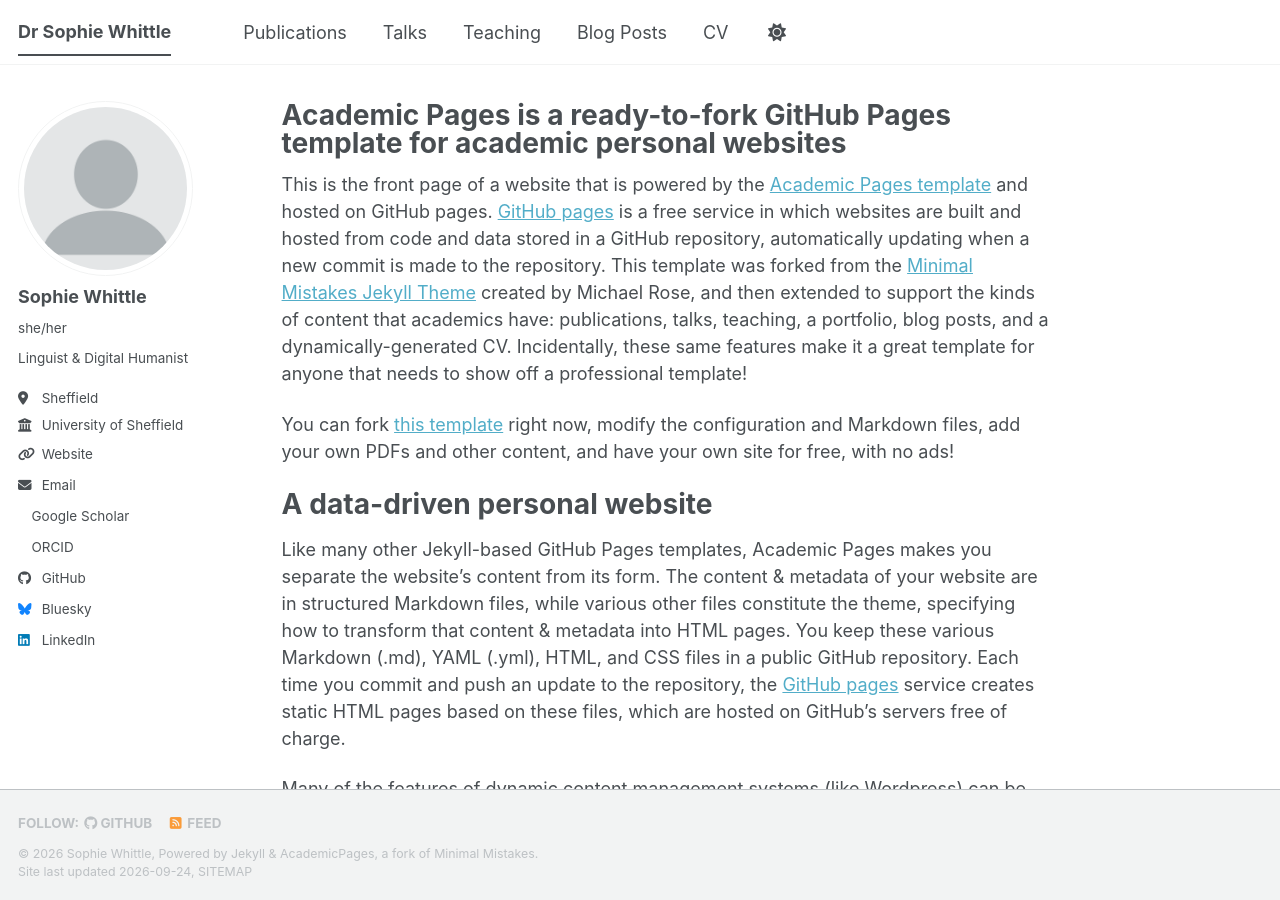
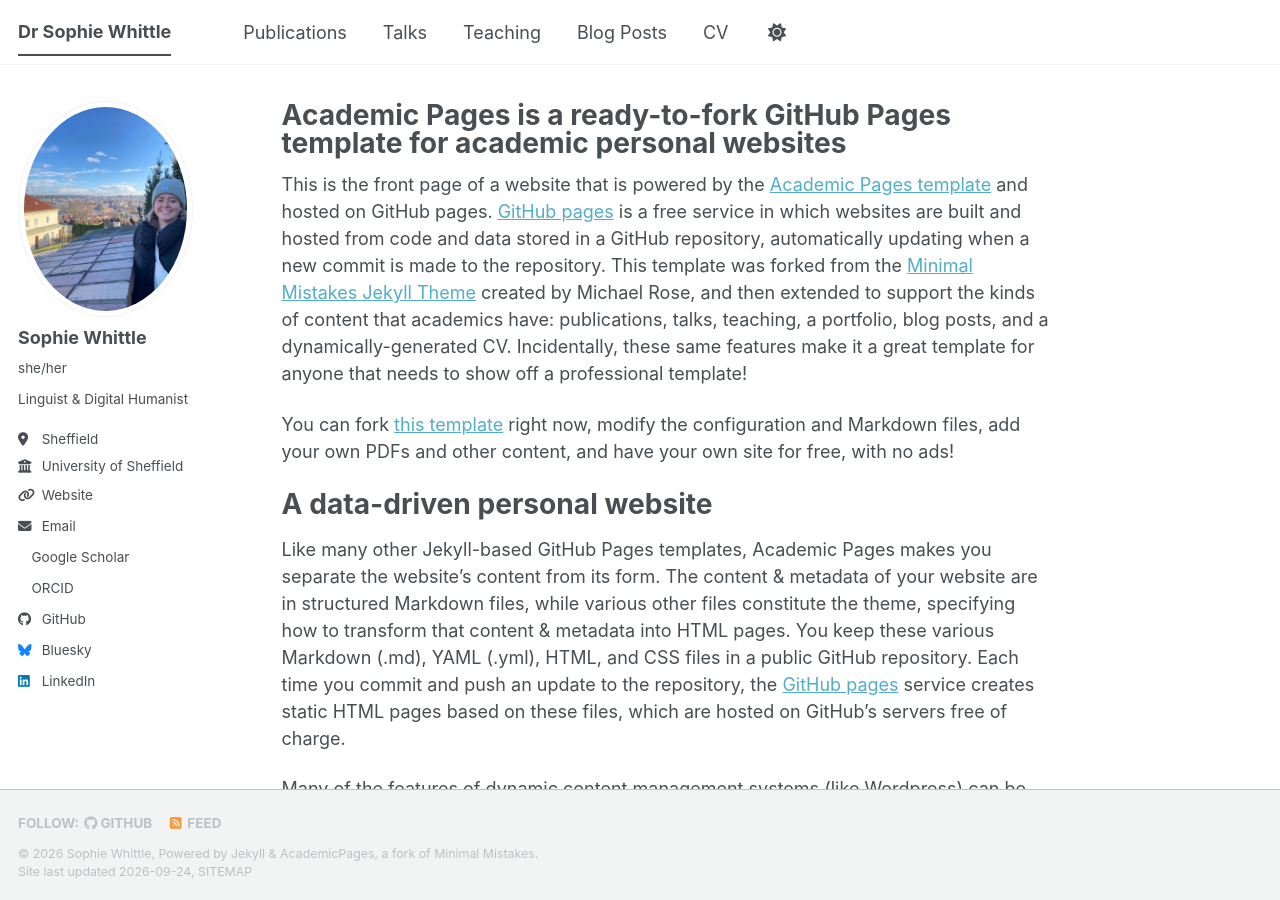
Before and after one commit to sophiewhittle/sophiewhittle.github.io, a Jekyll site: the page built from _pages/about.md, in a window 1280 px wide and 900 px high. Built offline with Jekyll 4.4.1, drawn with Linux system fonts in a browser that asks for light colours; a style sheet for code colours, icons or effects is not loaded.

Commit message:
Update _config.yml

```diff
--- a/_config.yml
+++ b/_config.yml
@@ -23,7 +23,7 @@ repository               : "sophie whittle/sophiewhittle.github.io"
 #               Additional customization can be done by editing /_includes/author-profile.html
 author:
   # Biographic information
-  avatar           : "profile.png"
+  avatar           : "sophie.png"
   name             : "Sophie Whittle"
   pronouns         : "she/her"
   bio              : "Linguist & Digital Humanist"
```
